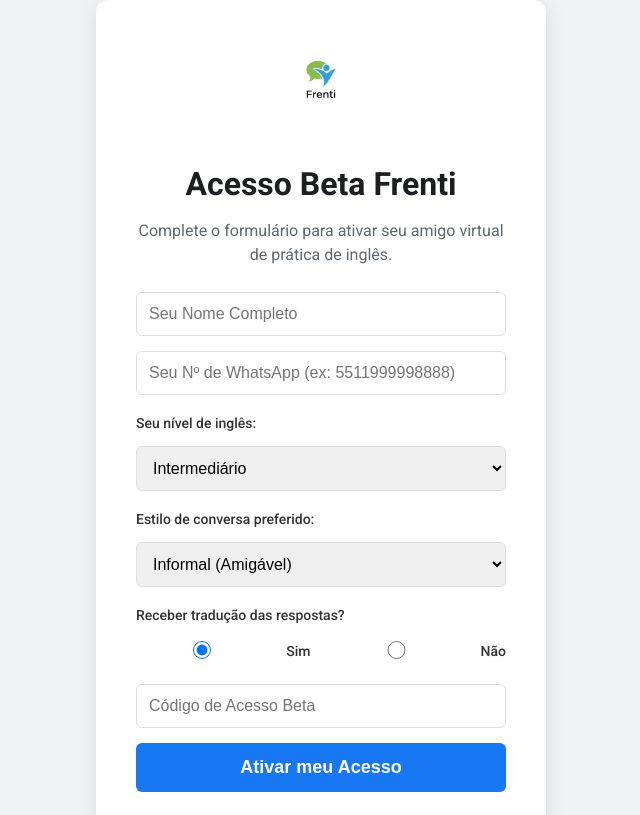
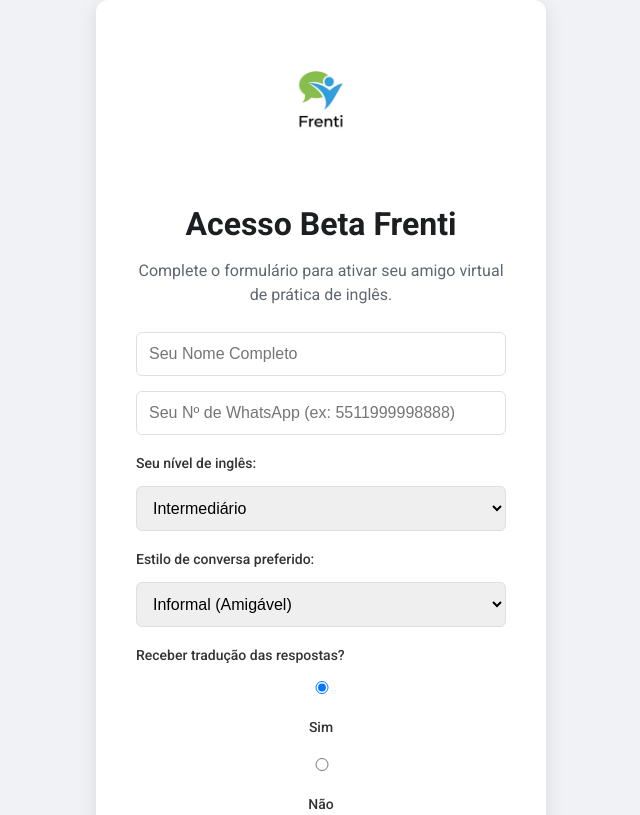
Before and after one commit to ArthurPuron/english-ai-beta, a plain HTML site: page index.html in a window 1280 px wide. Shown: the top 815 px of the page, without its empty margins (319-959 px from the left). Drawn offline with Linux system fonts and the light colour scheme.

Commit message:
Update style.css

```diff
--- a/style.css
+++ b/style.css
@@ -19,7 +19,8 @@ body {
     box-sizing: border-box;
 }
 .logo {
-    width: 80px;
+    /* MODIFICADO: Aumentamos a largura para 120px */
+    width: 120px;
     max-width: 100%;
     height: auto;
     margin-bottom: 20px;
@@ -55,6 +56,8 @@ label {
 .radio-group {
     display: flex;
     justify-content: center;
+    /* ADICIONADO: Permite que os itens quebrem a linha em telas pequenas */
+    flex-wrap: wrap;
     gap: 20px;
     margin-bottom: 10px;
 }
```
